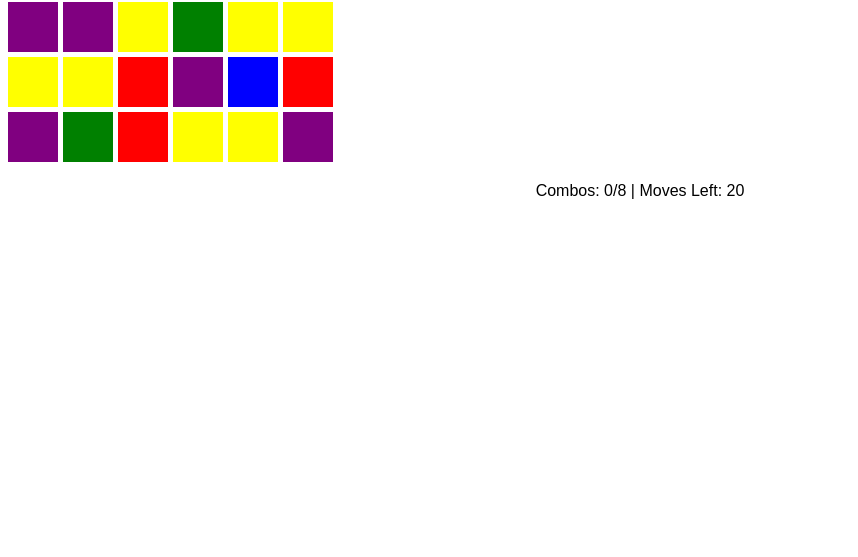
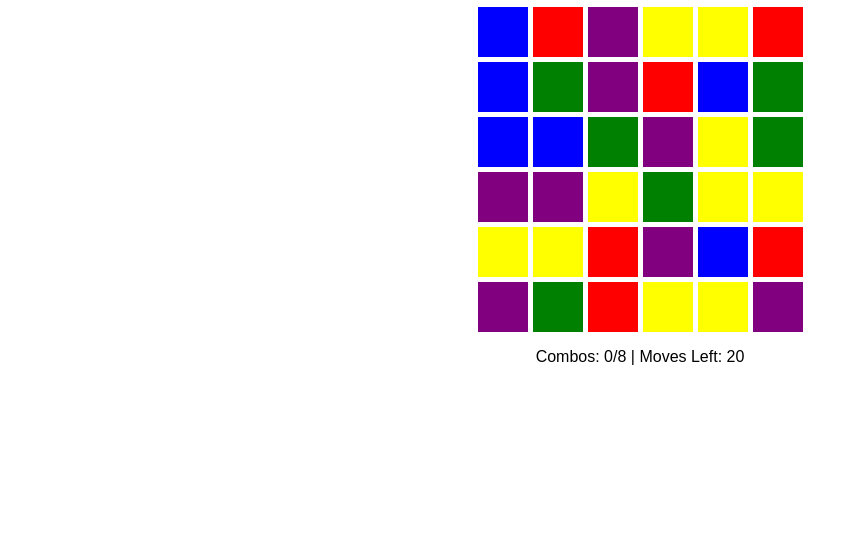
Before and after one commit to OsLe99/ComboCascade, a plain HTML site: page index.html in a window 1280 px wide. Shown: the part 243-800 px from the top of the page, without its empty margins (0-858 px from the left). Drawn offline with Linux system fonts and the light colour scheme.

Commit message:
Centered game board

```diff
--- a/index.html
+++ b/index.html
@@ -5,8 +5,24 @@
   <meta name="viewport" content="width=device-width, initial-scale=1.0">
   <title>Combo Cascade</title>
   <style>
-    body { font-family: Arial, sans-serif; text-align: center; }
-    #game-board { display: grid; grid-template-columns: repeat(6, 50px); gap: 5px; margin: 20px auto; }
+    body {
+      font-family: Arial, sans-serif;
+      text-align: center;
+      margin: 0;
+      height: 100vh; /* Full viewport height */
+      display: flex;
+      justify-content: center; /* Center horizontally */
+      align-items: center; /* Center vertically */
+      flex-direction: column; /* Stack elements vertically */
+    }
+
+    #game-board {
+      display: grid;
+      grid-template-columns: repeat(6, 50px);
+      gap: 5px;
+      margin: 0; /* Remove any extra margin */
+    }
+
     .tile {
       width: 50px;
       height: 50px;
@@ -88,6 +104,10 @@
 
     #restart-button:hover {
       background: #45a049;
+    }
+
+    #status {
+      margin-bottom: 20px;
     }
   </style>
 </head>
```
